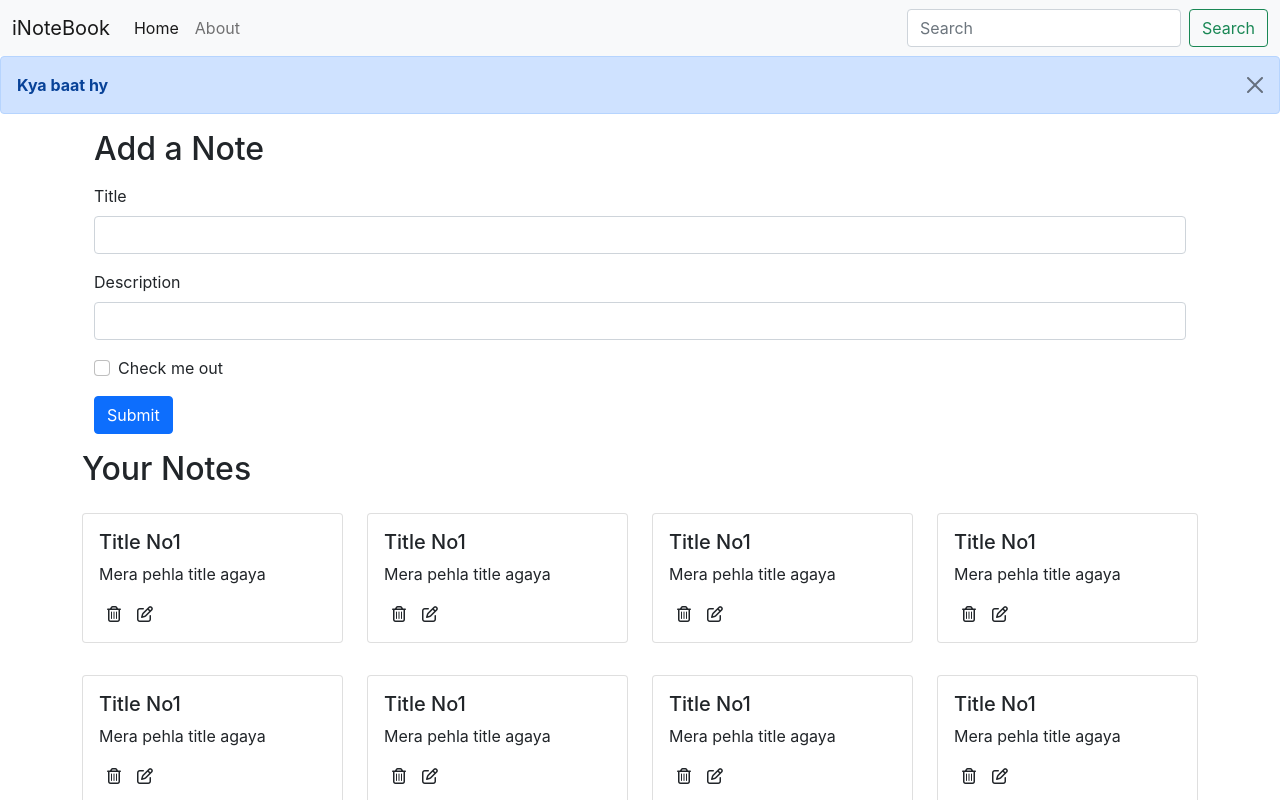
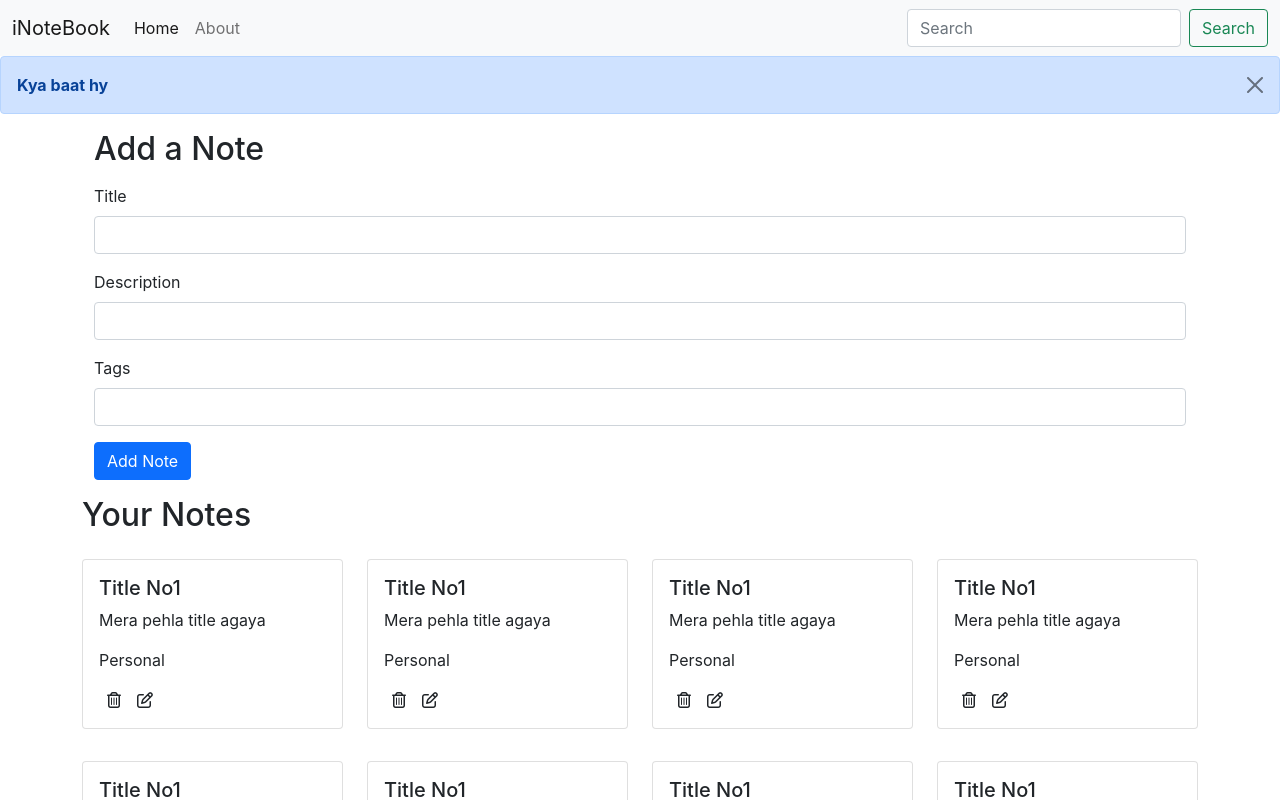
Before and after one commit to MAsad2723/inotebook, a React (Create React App) app: page / in a window 1280 px wide. Shown: the top 800 px of the page. Built offline with nearby package versions, Linux system fonts and the light colour scheme.

Commit message:
Completed Deletenote function

```diff
--- a/src/components/AddNote.js
+++ b/src/components/AddNote.js
@@ -20,17 +20,17 @@ const AddNote = () => {
             <form className='my-3'>
                 <div className="mb-3">
                     <label htmlFor="title" className="form-label">Title</label>
-                    <input type="text" className="form-control" id="title" name='title' aria-describedby="emailHelp" onChange={onChange} />
+                    <input type="text" className="form-control" id="title" name='title' aria-describedby="emailHelp" onChange={onChange} required />
                 </div>
                 <div className="mb-3">
                     <label htmlFor="description" className="form-label">Description</label>
-                    <input type="text" className="form-control" id="description" name="description" onChange={onChange} />
+                    <input type="text" className="form-control" id="description" name="description" onChange={onChange} required />
                 </div>
-                <div className="mb-3 form-check">
-                    <input type="checkbox" className="form-check-input" id="exampleCheck1" />
-                    <label className="form-check-label" htmlFor="exampleCheck1">Check me out</label>
+                <div className="mb-3">
+                    <label htmlFor="tag" className="form-label">Tags</label>
+                    <input type="text" className="form-control" id="tag" name="tag" onChange={onChange} />
                 </div>
-                <button type="submit" className="btn btn-primary" onClick={handleClick}>Submit</button>
+                <button type="submit" className="btn btn-primary" onClick={handleClick}>Add Note</button>
             </form>
         </div>
     )
--- a/src/components/Alert.js
+++ b/src/components/Alert.js
@@ -2,9 +2,9 @@ import React from 'react'
 
 const Alert = (props) => {
     return (
-        <div class="alert alert-primary alert-dismissible fade show" role="alert">
+        <div className="alert alert-primary alert-dismissible fade show" role="alert">
             <strong>{props.message}</strong>
-            <button type="button" class="btn-close" data-bs-dismiss="alert" aria-label="Close"></button>
+            <button type="button" className="btn-close" data-bs-dismiss="alert" aria-label="Close"></button>
         </div>
     )
 }
--- a/src/components/NoteItem.js
+++ b/src/components/NoteItem.js
@@ -1,6 +1,7 @@
-import React from 'react'
-
+import React, { useContext } from 'react'
+import noteContext from '../context/notes/noteContext';
 const NoteItem = (props) => {
+    const { deleteNote } = useContext(noteContext);
     const { note } = props;
     return (
         <div className='col-md-3'>
@@ -8,7 +9,8 @@ const NoteItem = (props) => {
                 <div className="card-body">
                     <h5 className="card-title">{note.title}</h5>
                     <p className="card-text">{note.description}</p>
-                    <i className='far fa-trash-alt mx-2'></i>
+                    <p className="card-text">{note.tag}</p>
+                    <i className='far fa-trash-alt mx-2' onClick={() => deleteNote(note._id)}></i>
                     <i className='far fa-edit mx-2'></i>
                 </div>
             </div>
--- a/src/context/notes/NoteState.js
+++ b/src/context/notes/NoteState.js
@@ -102,12 +102,15 @@ const NoteState = (props) => {
     }
 
     //Delete a note
-    const deleteNote = () => {
-
+    const deleteNote = (id) => {
+        //API Call lagade bhai
+        console.log('Deleting the note with id' + id);
+        const newNote = notes.filter((note) => { return note._id !== id });
+        setNotes(newNote);
     }
 
     //Update a note
-    const updateNote = () => {
+    const updateNote = (id, title, description, tag) => {
 
     }
 
```
